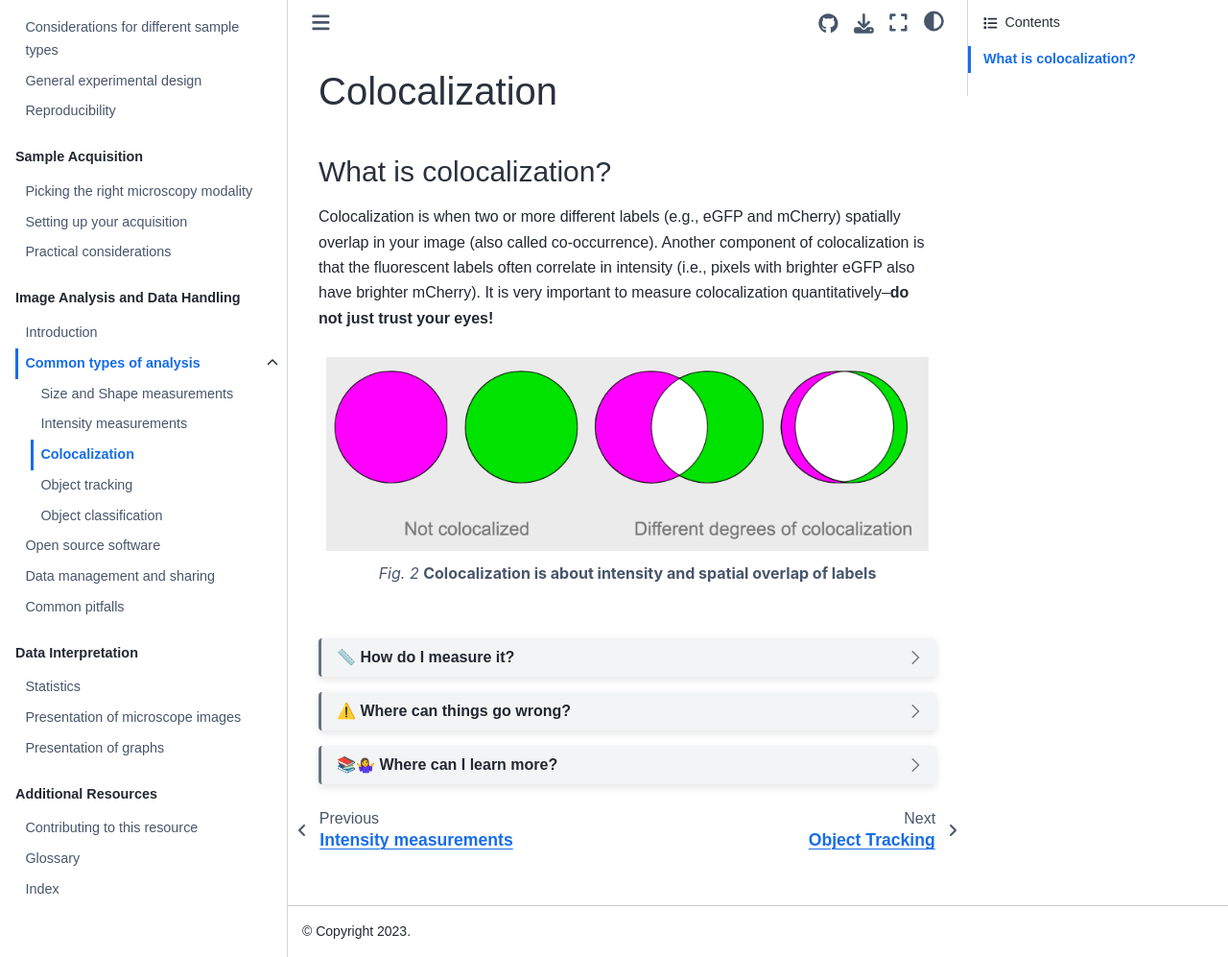
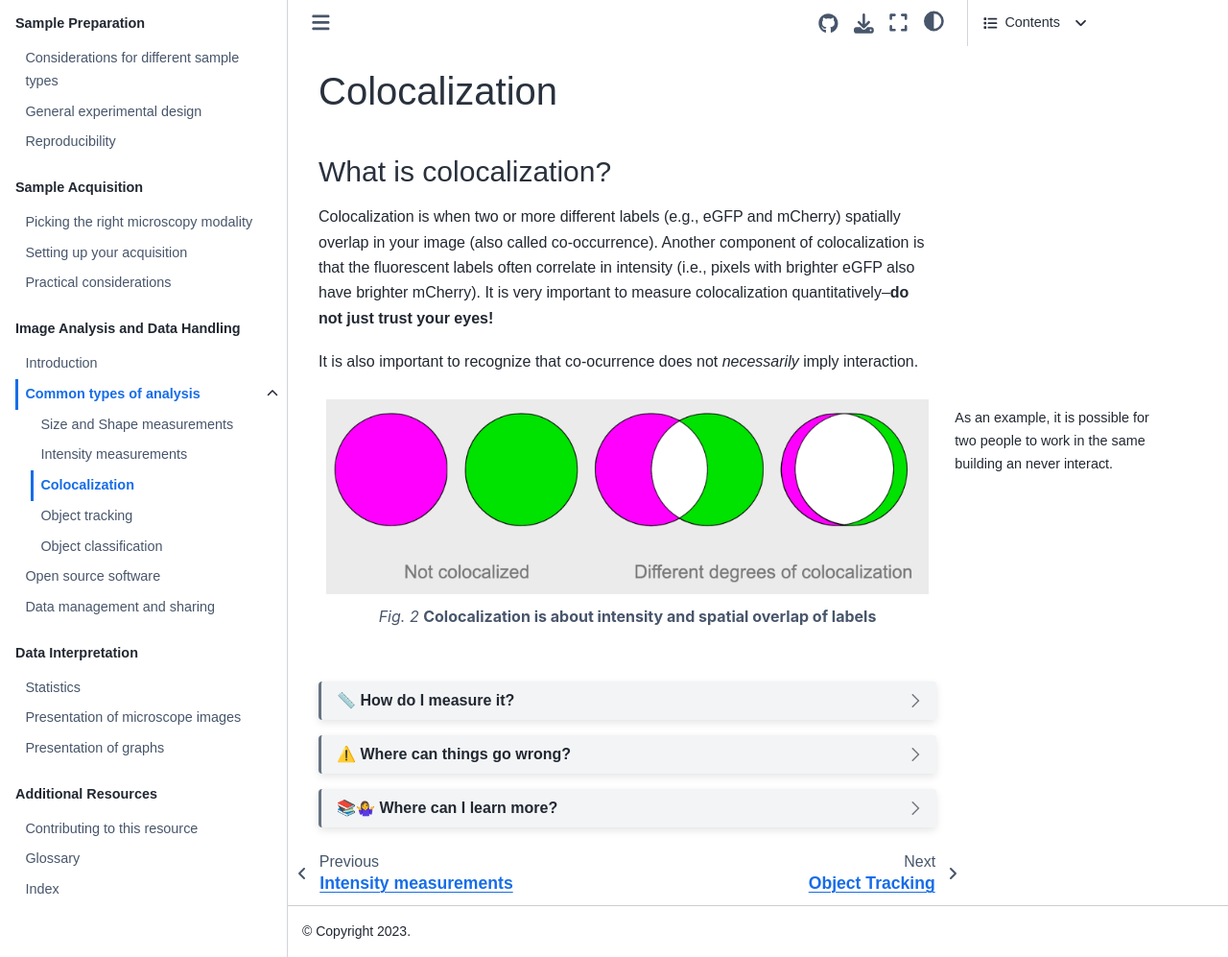
Before and after one commit to COBA-NIH/MicroscopyForBeginnersReferenceGuide, a Jupyter Book: the page built from 03_Image_analysis/Colocalization.md, in a window 1280 px wide and 997 px high. Shown: the whole window at 96% size. Built offline with Jupyter Book 1.0.4 settings and Sphinx 7.4.7 and the Sphinx Book theme 1.1.4, drawn with Linux system fonts in a browser that asks for light colours.

Commit message:
Update image analysis sections

`````diff
--- a/03_Image_analysis/Colocalization.md
+++ b/03_Image_analysis/Colocalization.md
@@ -3,6 +3,13 @@
 ## What is colocalization?
 
 Colocalization is when two or more different labels (e.g., eGFP and mCherry) spatially overlap in your image (also called co-occurrence). Another component of colocalization is that the fluorescent labels often correlate in intensity (i.e., pixels with brighter eGFP also have brighter mCherry). It is very important to measure colocalization quantitatively–**do not just trust your eyes!**
+
+It is also important to recognize that co-ocurrence does not _necessarily_ imply interaction.
+
+```{margin}
+As an example, it is possible for two people to work in the same building an never interact.
+```
+
 ```{figure} ../images/colocalization.png
 ---
 alt: degrees of colocalization
@@ -43,10 +50,10 @@
 ````
 
 ````{dropdown} <span style="color: red">⚠️</span> Where can things go wrong?
-* **Not having adequate controls** (e.g., single label controls where only one fluorescent label is present). Noise, uneven illumination can both cause correlation between two channels
+* **Not having adequate controls** (e.g., single label controls where only one fluorescent label is present). Noise, uneven illumination, and other technical artifacts can cause correlation between two channels
 * **Not correcting for shift between channels** It’s common to have some degree of shift between different imaging channels due to differences in optics (e.g., different filter cubes). Not correcting for this shift (e.g., by measuring it and applying the corresponding correction to the channels) can limit your ability to detect colocalization.
 * **Bleedthrough** Sometimes signal from one fluorescent channel bleeds into another, which can falsely increase your detected colocalization. This happens most commonly with fluorophores that are similar in spectra (e.g., GFP and YFP). This is caused by fluorophore in one channel being weakly excited by light used to excite a different fluorophore and the resulting emitted fluorescence makes it through the emission filter (e.g., your green objects show up in the yellow channel as well). Assess this with single label controls.
-
+* **Improper interpretation of your colocalization metric** The details of the metric chosen here are very important - they vary widely in terms of their inclusion of background pixels, their sensitivity to signal-to-noise, etc. Consultation with an expert and the inclusion of proper controls can help you be assured that your measurement is truly what you think it is.
 ````
 
 ```{dropdown} 📚🤷‍♀️ Where can I learn more?
--- a/_toc.yml
+++ b/_toc.yml
@@ -38,8 +38,6 @@
     title: Open source software
   - file: 03_Image_analysis/Data_management
     title: Data management and sharing
-  - file: 03_Image_analysis/Common_pitfalls.md
-    title: Common pitfalls
 - caption: Data Interpretation
   chapters:
   - file: 04_Data_presentation/Statistics
`````
Also changed, not shown: 03_Image_analysis/Classification.md (+15 -7 lines), 03_Image_analysis/Intensity.md (+3 -3 lines), 03_Image_analysis/Tracking.md (+1 -1 lines), images/discrete_classes.png (added).
